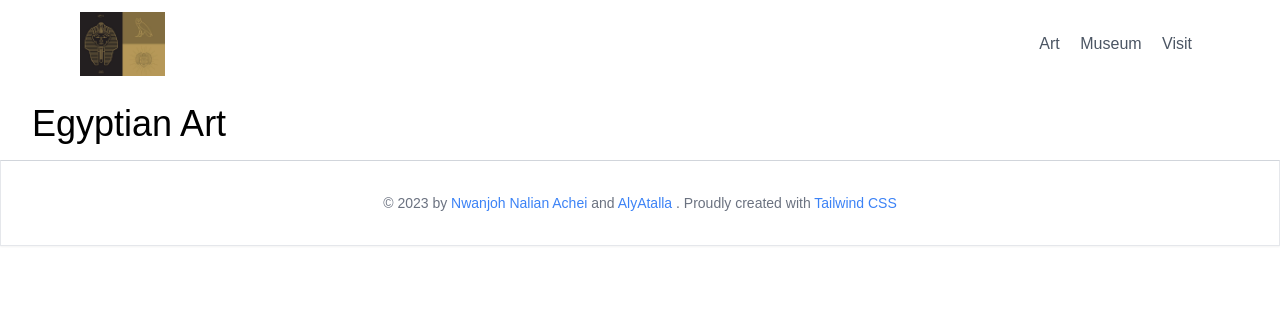
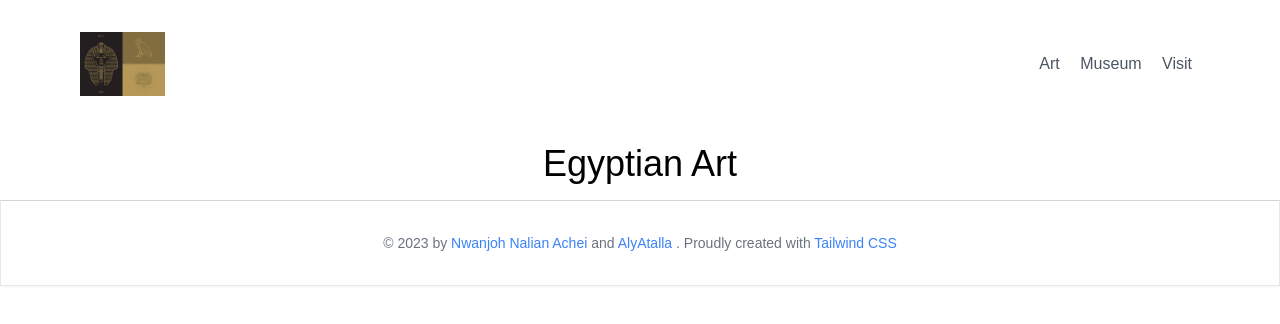
Before and after one commit to AlyAtalla/js-capstone, a website built with webpack: page public/index.html in a window 1280 px wide. Built offline with nearby package versions, Linux system fonts and the light colour scheme; no server answers.

Commit message:
Update readme and index.html

```diff
--- a/public/index.html
+++ b/public/index.html
@@ -6,10 +6,13 @@
   <meta http-equiv="X-UA-Compatible" content="IE=edge" />
   <meta name="viewport" content="width=device-width, initial-scale=1.0" />
   <title>JS-Capstone</title>
+  <!-- Link to the Tailwind CSS CDN or include it through your build process -->
+  <link href="https://cdn.jsdelivr.net/npm/tailwindcss@2.2.19/dist/tailwind.min.css" rel="stylesheet">
 </head>
 
 <body>
-  <header class="flex flex-row justify-between py-3 items-center py-md-8 mb-4 px-20">
+  <div class="header-container flex justify-center py-3 md:py-8 mb-4 px-20">
+    <header class="flex justify-between items-center w-full">
       <a href="https://www.metmuseum.org/" target="_blank" rel="noopener">
         <img class="brand h-16" alt="Art Museum" src="./assets/logo.jpg" />
       </a>
@@ -20,9 +23,12 @@
         <span class="px-2 cursor-pointer text-gray-600 hover:text-gray-800 active:text-black">Visit</span>
       </div>
     </header>
-  <main class="container mx-auSto">
-    <h1 class="text-black pl-8 text-4xl">Egyptian Art</h1>
+  </div>
+
+  <main class="container mx-auto">
+    <h1 class="text-black text-4xl text-center">Egyptian Art</h1>
     <div class="items-container w-full mx-auto px-8 grid grid-cols-1 md:grid-cols-2 lg:grid-cols-3 gap-4 flex-wrap">
+      <!-- Your main content goes here -->
     </div>
   </main>
 
```
Also changed, not shown: README.md, rsz_my-logo.jpg (added), screenshot1.jpg (added), screenshot2.jpeg (added). Lines whose indentation alone changed are shown as unchanged.
